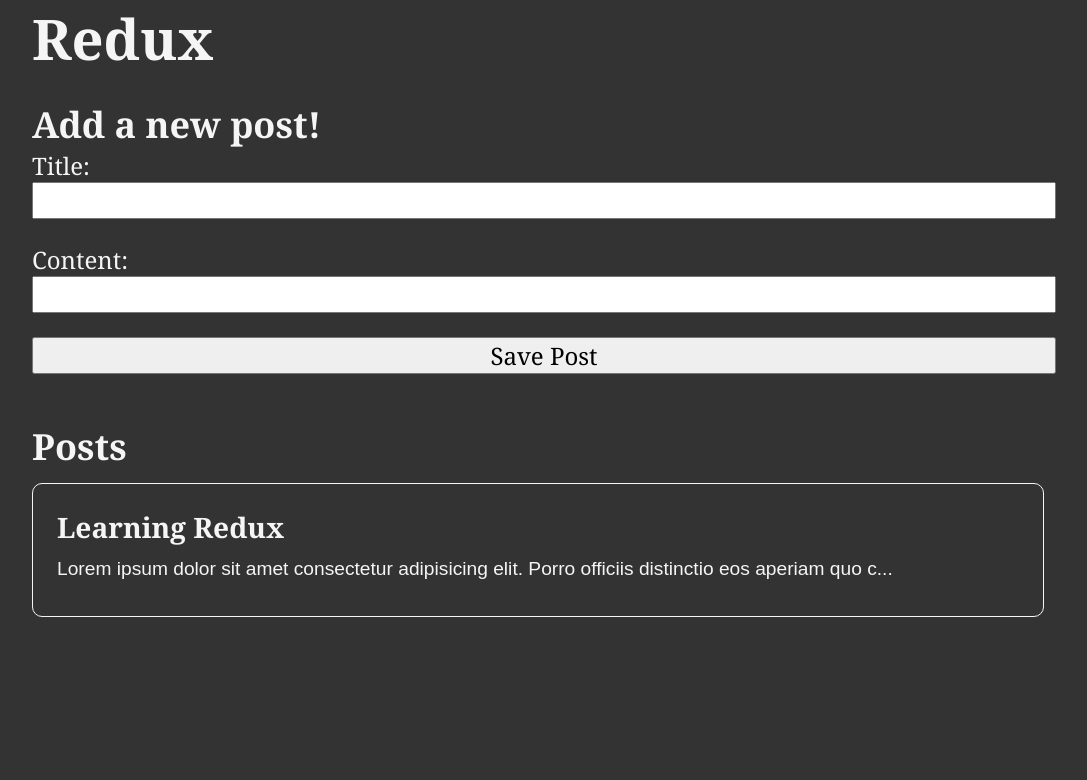
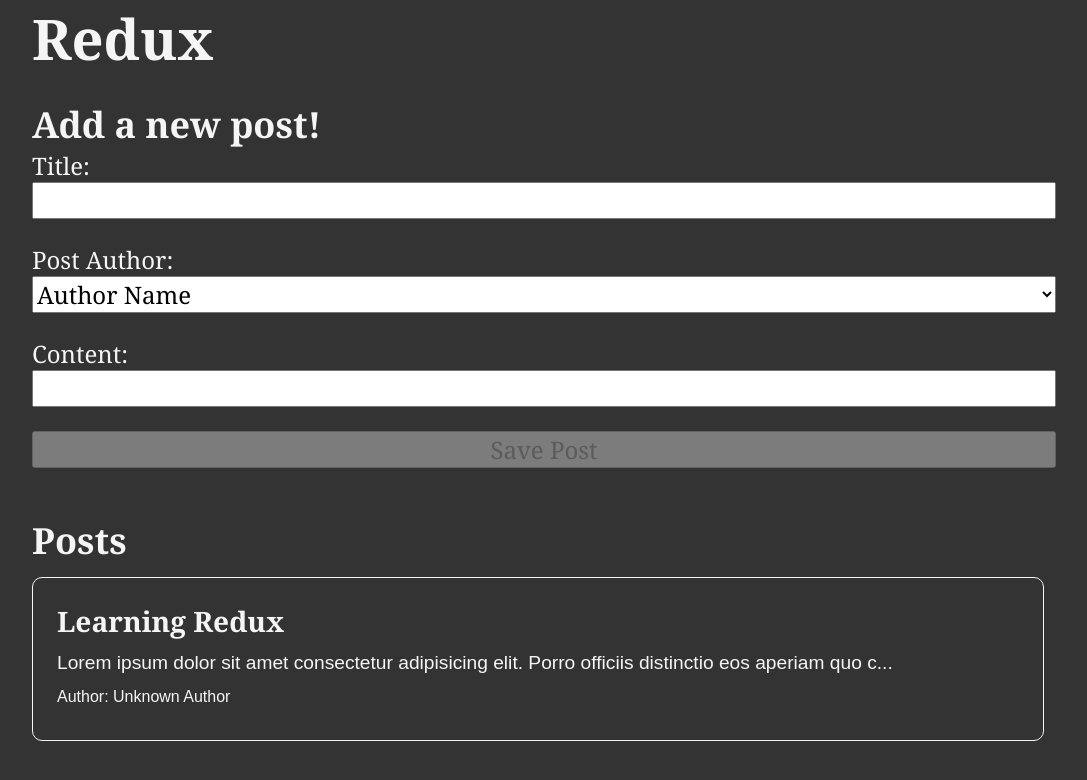
Before and after one commit to kaushalshakya/learning-redux, a React (Vite) app: page / in a window 1280 px wide. Shown: the top 780 px of the page, without its empty margins (96-1183 px from the left). Built offline with nearby package versions, Linux system fonts and the light colour scheme.

Commit message:
Post author added

```diff
--- a/src/features/posts/AddPostForm.jsx
+++ b/src/features/posts/AddPostForm.jsx
@@ -1,38 +1,51 @@
 import React, { useState } from 'react'
-import { useDispatch } from 'react-redux';
-import { nanoid } from '@reduxjs/toolkit';
+import { useDispatch, useSelector } from 'react-redux';
 import { postAdded } from './postsSlice';
+import { allUsers } from '../users/usersSlice';
 
 const AddPostForm = () => {
     const [title, setTitle] = useState('');
     const [content, setContent] = useState('');
+    const [userId, setUserId] = useState('');
     const dispatch = useDispatch();
+
+    const users = useSelector(allUsers);
 
     const onSubmit = () => {
         if(title && content) {
             dispatch(
-                postAdded(
-                    {
-                        id: nanoid(),
-                        title,
-                        content
-                    }
-                )
+                postAdded(title, content, userId)
             )
             setTitle('');
             setContent('');
         }
     }
 
+    const handleKeyDown = (e) => {
+        if(e.key.toLowerCase() == 'enter') {
+            onSubmit();
+        }
+    }
+
+    const userOptions = users.map(user => (
+        <option key={user.id} value={user.id}>
+            {user.firstName} {user.lastName}
+        </option>
+    ))
+
+    const canSave = title && content && userId;
+
   return (
     <section>
         <h2>Add a new post!</h2>
-        <form>
+        <form onSubmit={(e) => e.preventDefault()}>
             <label htmlFor="title">Title: </label>
             <input type="text" value={title} onChange={(e) => setTitle(e.target.value)}/>
+            <label htmlFor="postAuthor">Post Author:</label>
+            <select id="postAuthor" value={userId} onChange={(e) => setUserId(e.target.value)}>{userOptions}</select>
             <label htmlFor="content">Content: </label>
             <input type="text" value={content} onChange={(e) => setContent(e.target.value)}/>
-            <button type='button' onClick={onSubmit}>Save Post</button>
+            <button type='submit' onKeyDown={handleKeyDown} onClick={onSubmit} disabled = {!canSave}>Save Post</button>
         </form>
     </section>
   )
--- /dev/null
+++ b/src/features/posts/PostAuthor.jsx
@@ -0,0 +1,16 @@
+import { useSelector } from "react-redux";
+import { allUsers } from "../users/usersSlice";
+
+import React from 'react'
+
+const PostAuthor = ({userId}) => {
+  const users = useSelector(allUsers);
+  console.log('userId: ' + userId);
+  const author = users.find(user => user.id === parseInt(userId));
+  console.log(author);
+  return (
+    <span>Author: {author ? author.firstName.concat(' ', author.lastName) : 'Unknown Author'}</span>
+  )
+}
+
+export default PostAuthor
--- a/src/features/posts/PostList.jsx
+++ b/src/features/posts/PostList.jsx
@@ -1,6 +1,7 @@
 import React from 'react';
 import { useSelector } from 'react-redux';
 import { selectAllPosts } from './postsSlice';
+import PostAuthor from './PostAuthor';
 
 const PostList = () => {
     const posts = useSelector(selectAllPosts);
@@ -8,6 +9,9 @@
         <article key={post.id}>
             <h3>{post.title}</h3>
             <p> {post.content.length >= 100 ? post.content.substring(0,100) + '...' : post.content}</p>
+            <p className='postCredit'>
+                <PostAuthor userId = {post.userId}/>
+            </p>
         </article>
     ))
   return (
--- a/src/features/posts/postsSlice.jsx
+++ b/src/features/posts/postsSlice.jsx
@@ -1,4 +1,4 @@
-import { createSlice } from "@reduxjs/toolkit";
+import { createSlice, nanoid } from "@reduxjs/toolkit";
 
 const initialState = [
     {
@@ -13,8 +13,22 @@
         name: 'posts',
         initialState,
         reducers : {
-            postAdded (state, action){
-                state.push(action.payload);
+            postAdded : {
+                reducer(state, action){
+                    state.push(action.payload)
+                },
+                prepare(title, content, userId) {
+                    console.log(userId);
+                    return {
+                        payload : {
+                            id: nanoid(),
+                            title,
+                            content,
+                            userId
+                        },
+
+                    }
+                }
             }
         }
     }
--- /dev/null
+++ b/src/features/users/usersSlice.jsx
@@ -0,0 +1,46 @@
+import { createSlice, nanoid } from "@reduxjs/toolkit";
+
+const initialState = ([
+    {
+        id: 1,
+        firstName: 'Author',
+        lastName: 'Name'
+    },
+    {
+        id: 2,
+        firstName: 'Test',
+        lastName: 'User'
+    },
+    {
+        id: 3,
+        firstName: 'Alpha',
+        lastName: 'User'
+    }
+])
+
+const userSlice = createSlice(
+    {
+        name: 'users',
+        initialState,
+        reducers : {
+            // userAdded : {
+            //     reducer(state, action) {
+            //         state.push(action.payload)
+            //     },
+            //     prepare(firstName, lastName) {
+            //         return {
+            //             userId: nanoid(),
+            //             firstName,
+            //             lastName
+            //         }
+            //     }
+            // }
+        }
+    }
+)
+
+export const allUsers = (state) => state.users;
+
+// export const { userAdded } = userSlice.actions;
+
+export default userSlice.reducer;
--- a/src/store/store.jsx
+++ b/src/store/store.jsx
@@ -1,10 +1,12 @@
 import { configureStore } from "@reduxjs/toolkit";
 import postsReducer from '../features/posts/postsSlice';
+import userReducer from '../features/users/usersSlice';
 
 export const store = configureStore(
     {
         reducer: {
-            posts: postsReducer
+            posts: postsReducer,
+            users: userReducer
         }
     }
 )
```
